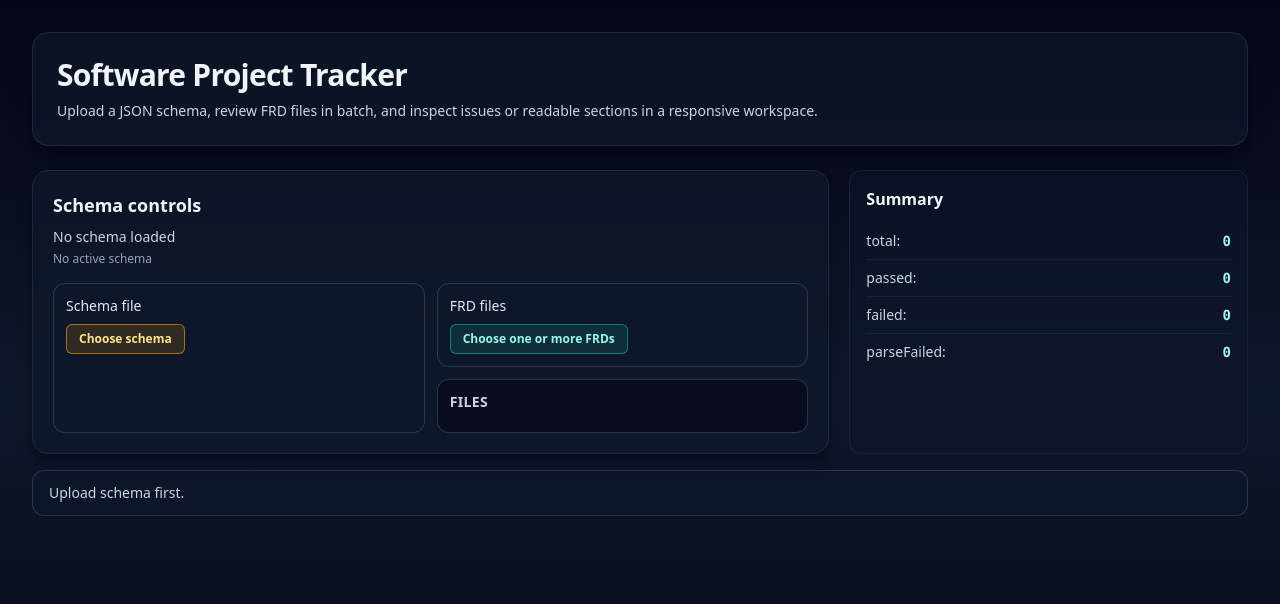
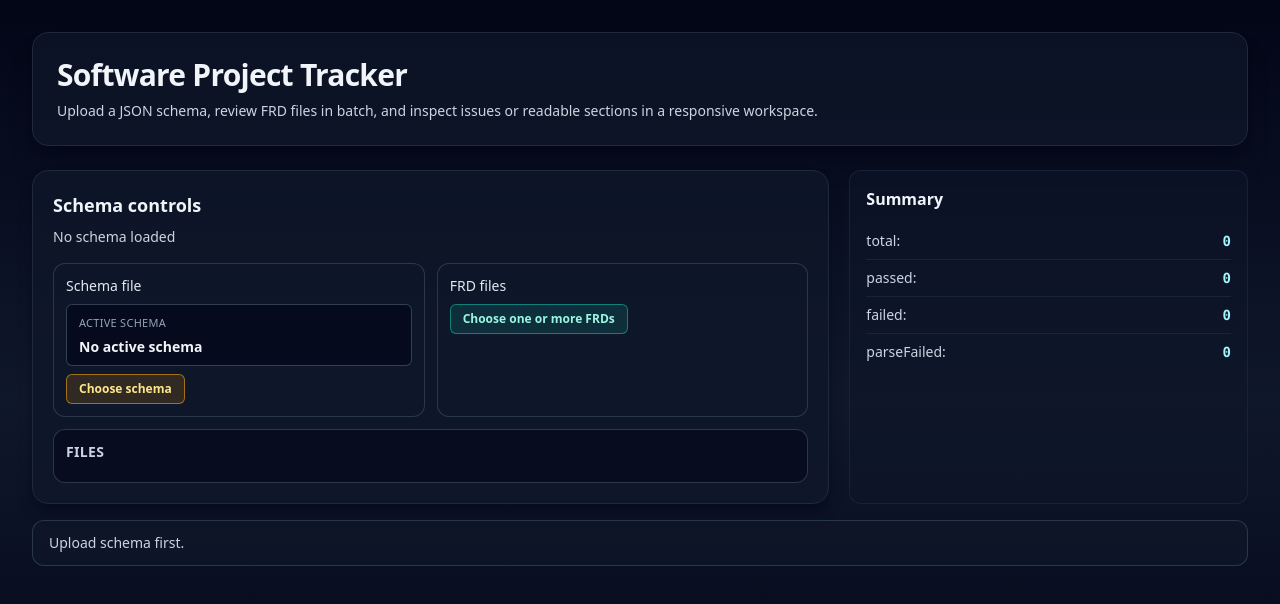
Before and after one commit to dm1llz/software-project-tracker, a React (Vite) app: page / in a window 1280 px wide. Shown: the top 604 px of the page. Built offline with nearby package versions, Linux system fonts and the light colour scheme.

Commit message:
fix(frd-011): make inline file list full-width and emphasize active schema

```diff
--- a/src/ui/components/SchemaControlPanel.tsx
+++ b/src/ui/components/SchemaControlPanel.tsx
@@ -117,11 +117,16 @@ export const SchemaControlPanel = ({
     >
       <h2 className="text-lg font-semibold text-slate-100">Schema controls</h2>
       <p className="mt-2 text-sm text-slate-300">{model.schemaStatusText}</p>
-      <p className="mt-1 text-xs text-slate-400">{model.schemaName ?? "No active schema"}</p>
 
-      <div className="mt-4 grid gap-3 sm:grid-cols-2">
-        <div className="flex flex-col gap-2 rounded-xl border border-slate-700/80 bg-slate-900/70 p-3 text-sm font-medium text-slate-200">
+      <div className="mt-4 grid items-stretch gap-3 sm:grid-cols-2">
+        <div className="flex h-full flex-col gap-2 rounded-xl border border-slate-700/80 bg-slate-900/70 p-3 text-sm font-medium text-slate-200">
           <span>Schema file</span>
+          <div className="rounded-md border border-slate-600/70 bg-slate-950/70 px-3 py-2">
+            <p className="text-[11px] uppercase tracking-wide text-slate-400">Active schema</p>
+            <p className="mt-1 truncate text-sm font-semibold text-slate-100">
+              {model.schemaName ?? "No active schema"}
+            </p>
+          </div>
           <button
             type="button"
             className="inline-flex w-fit items-center rounded-md border border-amber-500/60 bg-amber-500/15 px-3 py-1.5 text-xs font-semibold text-amber-200 hover:bg-amber-500/25 disabled:cursor-not-allowed disabled:opacity-50"
@@ -166,8 +171,7 @@ export const SchemaControlPanel = ({
           />
         </div>
 
-        <div className="space-y-3">
-          <label className="flex flex-col gap-2 rounded-xl border border-slate-700/80 bg-slate-900/70 p-3 text-sm font-medium text-slate-200 transition focus-within:border-teal-300/80 focus-within:ring-2 focus-within:ring-teal-300/70 focus-within:ring-offset-2 focus-within:ring-offset-slate-900">
+        <label className="flex h-full flex-col gap-2 rounded-xl border border-slate-700/80 bg-slate-900/70 p-3 text-sm font-medium text-slate-200 transition focus-within:border-teal-300/80 focus-within:ring-2 focus-within:ring-teal-300/70 focus-within:ring-offset-2 focus-within:ring-offset-slate-900">
           FRD files
           <span className="inline-flex w-fit items-center rounded-md border border-teal-500/60 bg-teal-500/15 px-3 py-1.5 text-xs font-semibold text-teal-200">
             Choose one or more FRDs
@@ -187,9 +191,8 @@ export const SchemaControlPanel = ({
             disabled={!model.controls.canUploadFrdFiles}
           />
         </label>
-          {fileListContent}
       </div>
-      </div>
+      {fileListContent ? <div className="mt-3">{fileListContent}</div> : null}
 
       <ConfirmDialog
         open={showReplacementModal && model.schemaName !== null}
```
Lines whose indentation alone changed are shown as unchanged.
